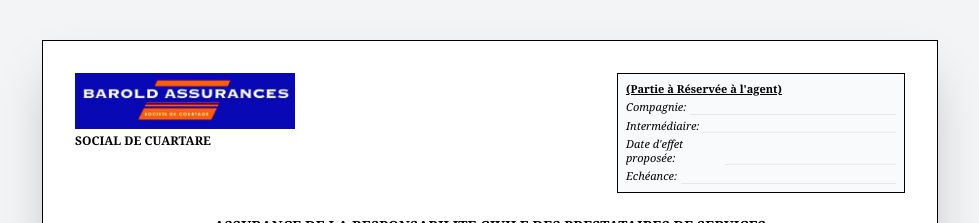
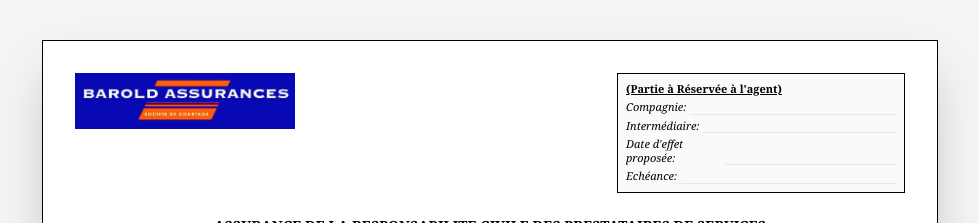
Before and after one commit to yarmotekguardcloud/barold-web, a React (Vite) app: page / in a window 1280 px wide. Shown: the top 223 px of the page, without its empty margins (150-1129 px from the left). Built offline with nearby package versions, Linux system fonts and the light colour scheme.

Commit message:
Version finale avec logo et transcription 3 pages PDF

```diff
--- a/src/barold-formulaire.jsx
+++ b/src/barold-formulaire.jsx
@@ -89,8 +89,7 @@ export default function BaroldFormulaire() {
         <div className="flex justify-between items-start mb-6">
           <div className="text-left">
             <img src="/logo-barold.png" alt="BAROLD ASSURANCES" className="h-14 mb-1" />
-            <p className="font-bold text-[12px]">SOCIAL DE CUARTARE</p>
-          </div>
+                     </div>
           <div className="border border-black p-2 w-72 italic bg-gray-50">
             <p className="font-bold underline not-italic mb-1">(Partie à Réservée à l'agent)</p>
             <div className="grid grid-cols-1 gap-1">
```
